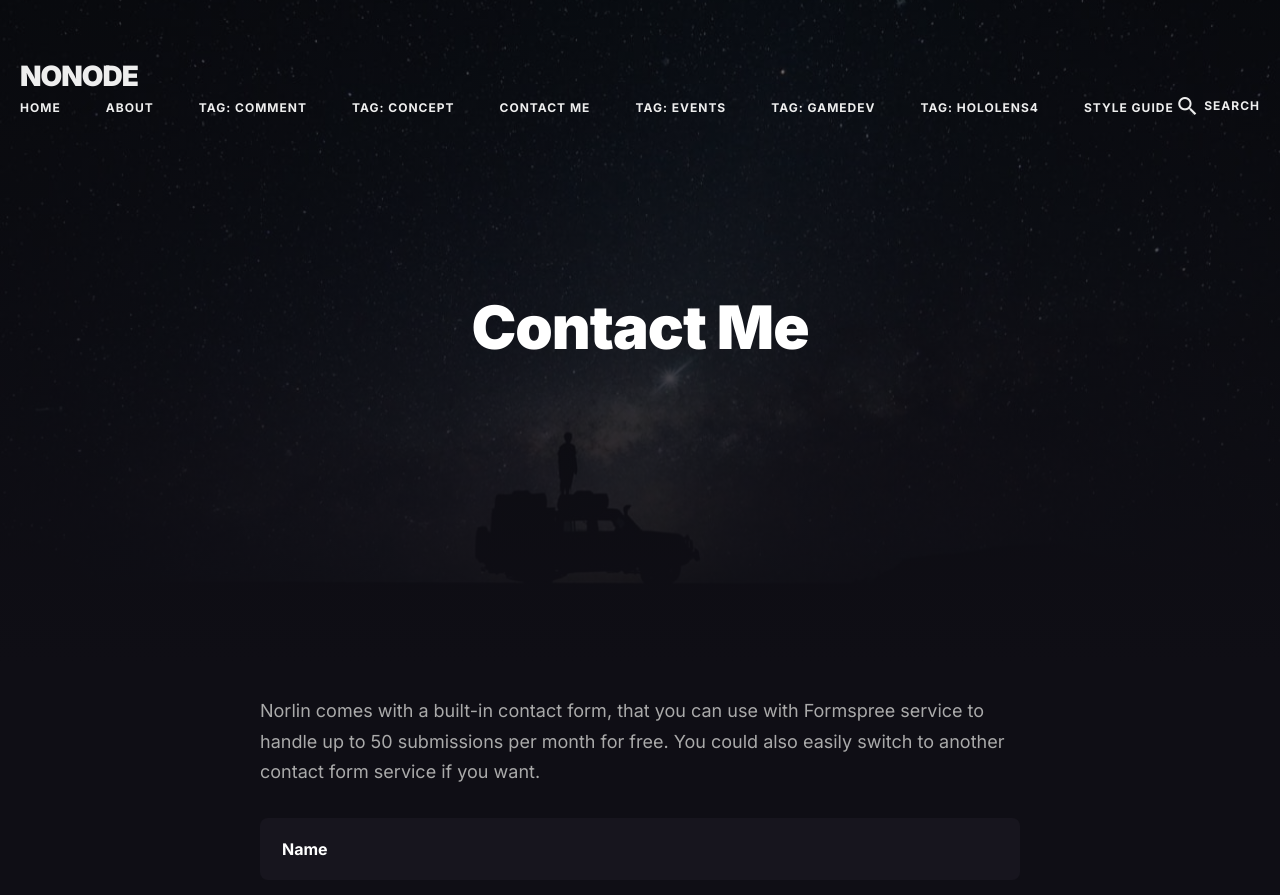
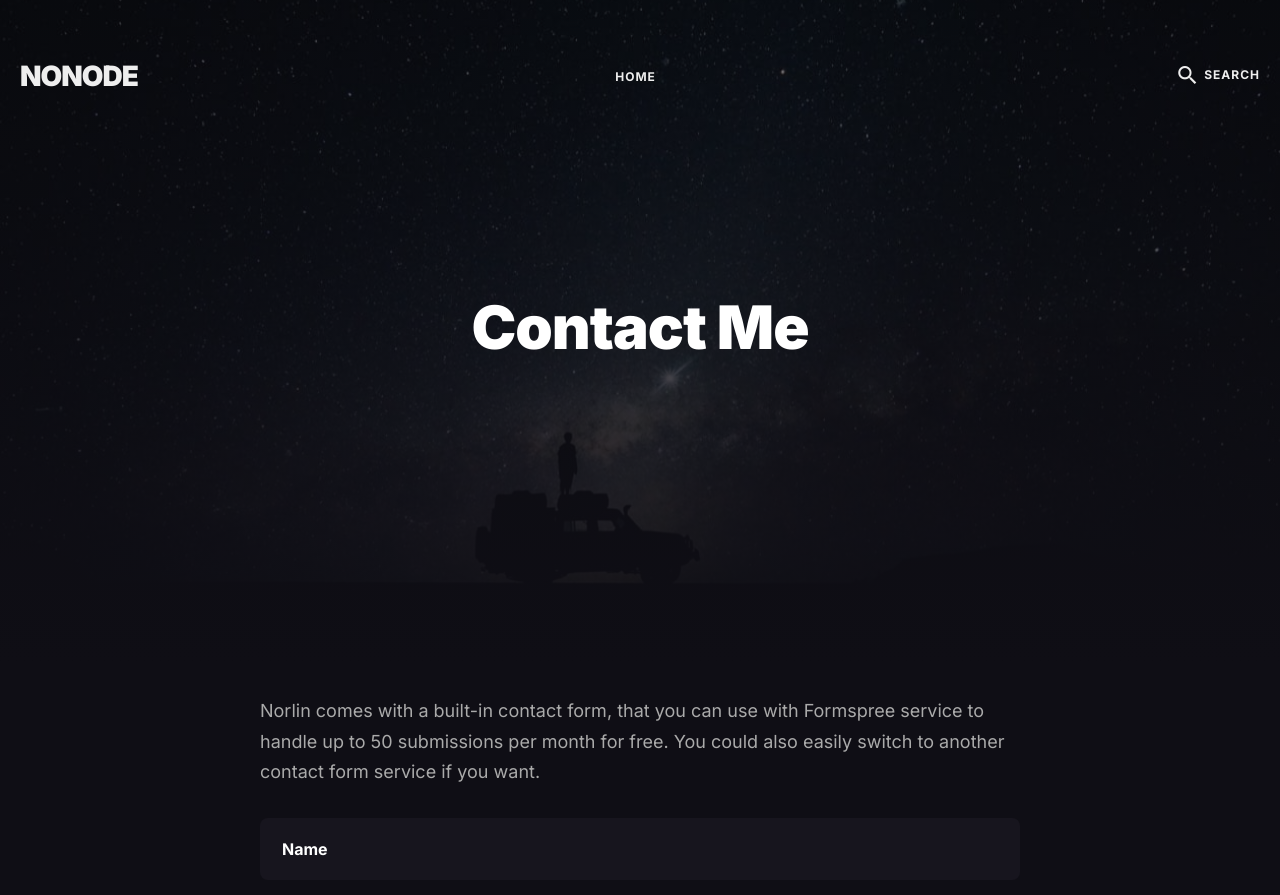
Before and after one commit to Pavelioso/pavelioso.github.io, a Jekyll site: the page built from _pages/contact.html, in a window 1280 px wide and 900 px high. Shown: the top 895 px of the window. Built offline with Jekyll 4.4.1, drawn with Linux system fonts in a browser that asks for light colours; nearby versions of some CDN libraries.

Commit message:
navigation fix

```diff
--- a/_includes/navigation.html
+++ b/_includes/navigation.html
@@ -3,12 +3,12 @@
     <a href="{{ site.baseurl }}/" class="nav__link">Home</a>
   </li>
 
- <!--  <li class="nav__item">
+  <li class="nav__item">
     <a href="{{ about.url | prepend: site.baseurl }}" class="nav__link">{{ About }}</a>
-  </li> -->
+  </li>
 
 
-  {% for page in site.pages %}
+  <!-- {% for page in site.pages %}
     {% unless page.name == 'tags.html' or page.name == '404.html' or page.name contains "tag" or page.name contains "TAG" %}
       {% if page.title %}
       <li class="nav__item">
@@ -16,5 +16,5 @@
       </li>
       {% endif %}
     {% endunless %}
-  {% endfor %}
+  {% endfor %} -->
 </ul>
```
